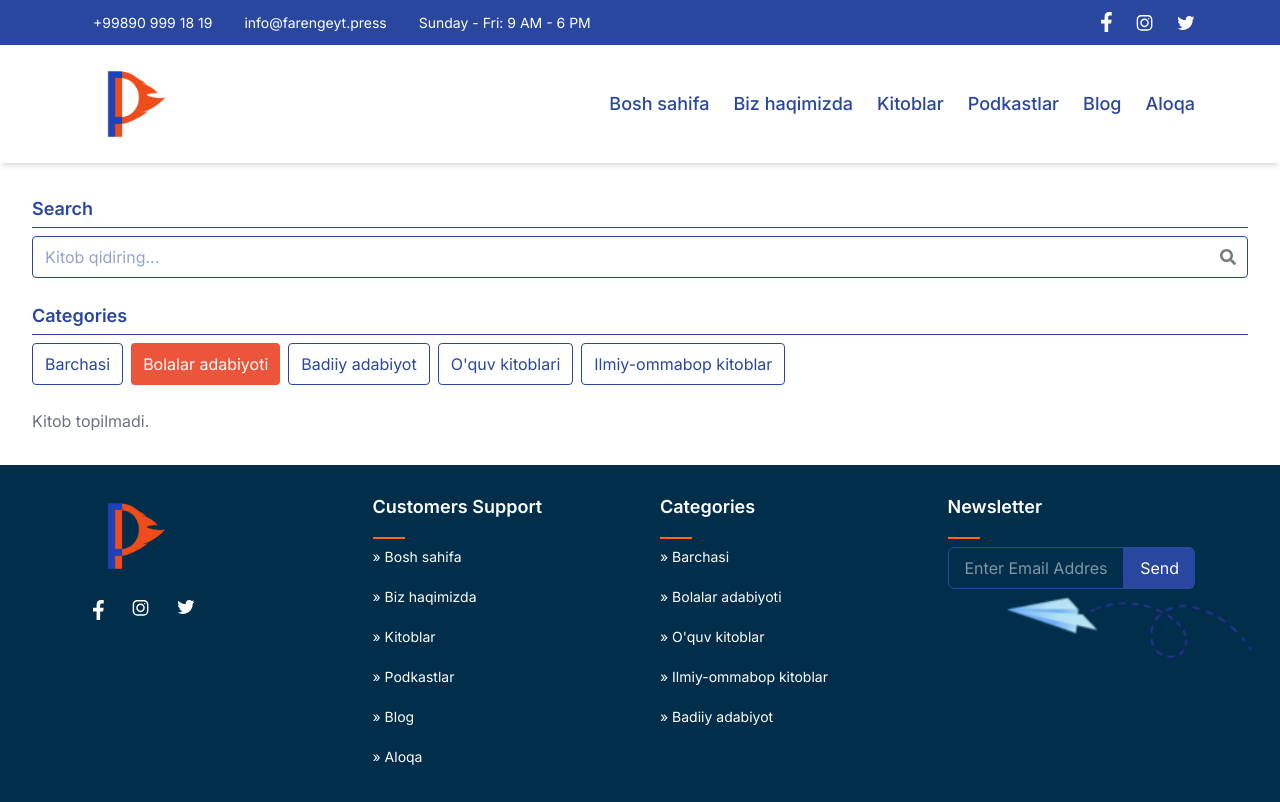
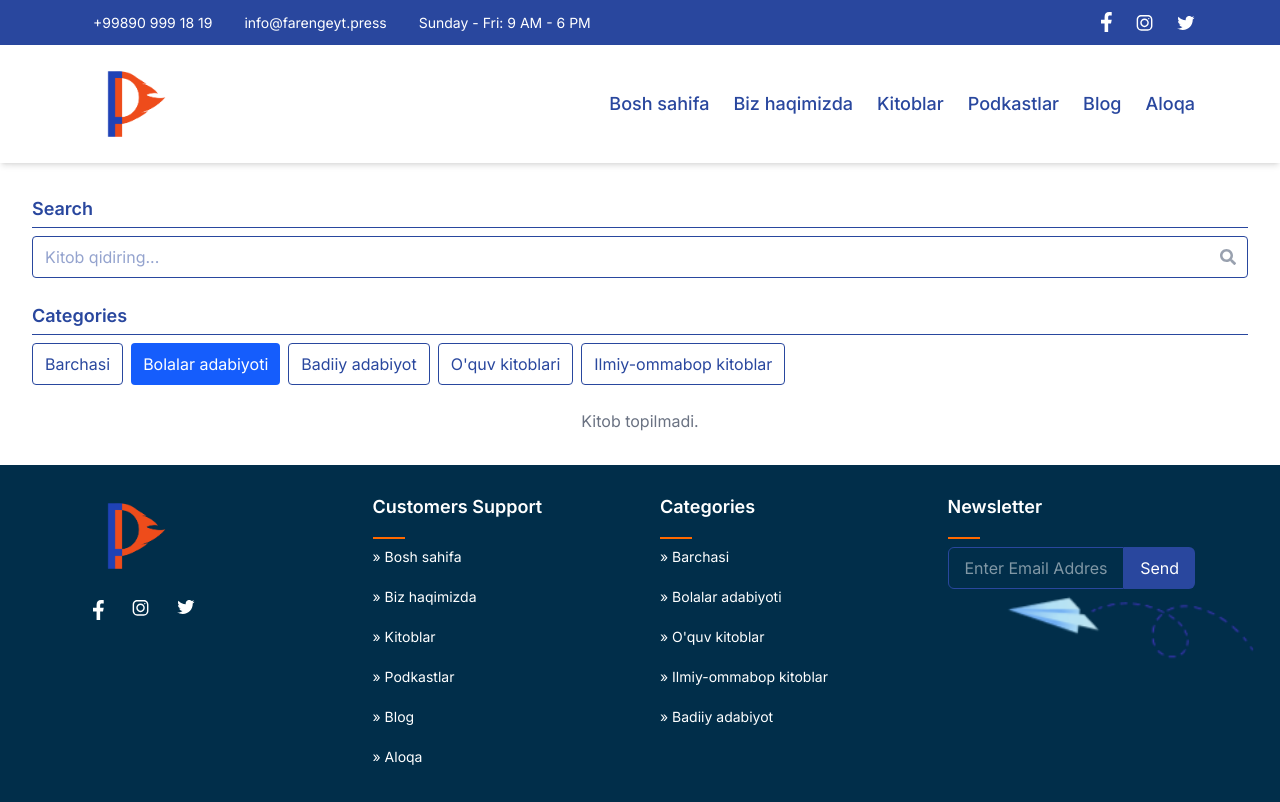
Before and after one commit to Guli-Alimova/farengeyt, a Next.js app: page /books in a window 1280 px wide. Both pictures are taken after a click on the button "Bolalar adabiyoti". Shown: the top 802 px of the page. Built offline with nearby package versions, Linux system fonts and the light colour scheme.

Commit message:
style:image edit

```diff
--- a/app/books/BooksClient.tsx
+++ b/app/books/BooksClient.tsx
@@ -1,68 +1,106 @@
 'use client';
 
-import { useEffect, useState } from 'react';
+import { useState, useEffect, useMemo } from 'react';
 import { FaSearch } from 'react-icons/fa';
-import BookCard from './BookCard';
-import { useSearchParams } from 'next/navigation';
+import Image from 'next/image';
+import Link from 'next/link';
 import books from "@/app/data/book.json";
 
-const categories = [
-  'Barchasi',
-  'Bolalar adabiyoti',
-  'Badiiy adabiyot',
-  "O'quv kitoblari",
-  'Ilmiy-ommabop kitoblar',
-];
+const categories = ['Barchasi', 'Bolalar adabiyoti', 'Badiiy adabiyot', "O'quv kitoblari", 'Ilmiy-ommabop kitoblar'];
 
-export default function BooksClient() {
+// Memoized BookCard component
+const BookCard = ({ id, image, title, subtitle, description }: {
+  id: number; image: string; title: string; subtitle?: string; description?: string;
+}) => (
+  <Link href={`/books/${id}`} className="block group">
+    <div className="bg-white rounded-lg shadow-md hover:shadow-lg transition-all duration-200 group-hover:scale-105">
+      <div className="aspect-[3/4] relative overflow-hidden rounded-t-lg">
+        <Image src={image} alt={title} fill className="object-cover" />
+      </div>
+      <div className="p-4">
+        <h3 className="font-semibold text-lg mb-1 line-clamp-2 group-hover:text-blue-600">
+          {title}
+        </h3>
+        {subtitle && <p className="text-gray-600 text-sm mb-2 line-clamp-1">{subtitle}</p>}
+        {description && <p className="text-gray-500 text-xs line-clamp-2">{description}</p>}
+      </div>
+    </div>
+  </Link>
+);
+
+// Loading skeleton
+const LoadingSkeleton = () => (
+  <div className="p-8 animate-pulse">
+    <div className="h-8 bg-gray-200 rounded w-48 mb-6"></div>
+    <div className="grid grid-cols-1 sm:grid-cols-2 md:grid-cols-3 lg:grid-cols-4 gap-6">
+      {Array.from({length: 8}, (_, i) => (
+        <div key={i} className="bg-white rounded-lg shadow-md">
+          <div className="aspect-[3/4] bg-gray-200 rounded-t-lg"></div>
+          <div className="p-4 space-y-2">
+            <div className="h-6 bg-gray-200 rounded"></div>
+            <div className="h-4 bg-gray-200 rounded w-20"></div>
+          </div>
+        </div>
+      ))}
+    </div>
+  </div>
+);
+
+export default function BooksPage() {
   const [searchTerm, setSearchTerm] = useState('');
   const [activeCategory, setActiveCategory] = useState(categories[0]);
-
-  const searchParams = useSearchParams();
-  const categoryParam = searchParams.get('category'); // URL'dan o'qish
+  const [mounted, setMounted] = useState(false);
 
   useEffect(() => {
+    setMounted(true);
+    // URL'dan category o'qish
+    const params = new URLSearchParams(window.location.search);
+    const categoryParam = params.get('category');
     if (categoryParam && categories.includes(categoryParam)) {
-      setActiveCategory(categoryParam); // Active holatga qo'yish
+      setActiveCategory(categoryParam);
     }
-  }, [categoryParam]);
+  }, []);
 
-  // Filterlash logikasi
-  const filteredBooks = books.filter((book) => {
-    const matchesCategory = activeCategory === 'Barchasi' || book.category === activeCategory;
-    const matchesSearch = book.title.toLowerCase().includes(searchTerm.toLowerCase());
-    return matchesCategory && matchesSearch;
-  });
+  // Memoized filtered books
+  const filteredBooks = useMemo(() =>
+    books.filter(book => {
+      const matchesCategory = activeCategory === 'Barchasi' || book.category === activeCategory;
+      const matchesSearch = book.title.toLowerCase().includes(searchTerm.toLowerCase());
+      return matchesCategory && matchesSearch;
+    }), [activeCategory, searchTerm]
+  );
+
+  if (!mounted) return <LoadingSkeleton />;
 
   return (
     <div className="p-8">
-      {/* Qidiruv */}
+      {/* Search */}
       <div className="mb-6">
-        <h2 className="text-lg font-semibold mb-2 border-b pb-1 text-primary">Search</h2>
+        <h2 className="text-lg font-semibold mb-2 border-b pb-1">Search</h2>
         <div className="relative">
           <input
             type="text"
             placeholder="Kitob qidiring..."
             value={searchTerm}
-            onChange={(e) => setSearchTerm(e.target.value)}
-            className="w-full border rounded px-3 py-2 pr-10"
+            onChange={e => setSearchTerm(e.target.value)}
+            className="w-full border rounded px-3 py-2 pr-10 focus:outline-none focus:ring-2 focus:ring-blue-500"
           />
-          <FaSearch className="absolute right-3 top-1/2 transform -translate-y-1/2 text-silver" />
+          <FaSearch className="absolute right-3 top-1/2 transform -translate-y-1/2 text-gray-400" />
         </div>
       </div>
 
-      {/* Kategoriyalar */}
+      {/* Categories */}
       <div className="mb-6">
-        <h2 className="text-lg font-semibold mb-2 border-b pb-1 text-primary">Categories</h2>
+        <h2 className="text-lg font-semibold mb-2 border-b pb-1">Categories</h2>
         <div className="flex flex-wrap gap-2">
-          {categories.map((category) => (
+          {categories.map(category => (
             <button
               key={category}
               onClick={() => setActiveCategory(category)}
-              className={`px-3 py-2 rounded ${
+              className={`px-3 py-2 rounded transition-colors ${
                 activeCategory === category
-                  ? 'bg-secondary text-white'
-                  : 'bg-white border text-primary'
+                  ? 'bg-blue-600 text-white'
+                  : 'bg-white border hover:bg-gray-50'
               }`}
             >
               {category}
@@ -71,20 +109,13 @@ export default function BooksClient() {
         </div>
       </div>
 
-      {/* Kitoblar ro'yxati */}
+      {/* Books Grid */}
       {filteredBooks.length === 0 ? (
-        <p className="text-gray-500 mt-4">Kitob topilmadi.</p>
+        <p className="text-gray-500 mt-4 text-center">Kitob topilmadi.</p>
       ) : (
-        <div className="grid grid-cols-1 sm:grid-cols-2 md:grid-cols-3 lg:grid-cols-4 gap-6 mt-6">
-          {filteredBooks.map((book) => (
-            <BookCard
-              key={book.id}
-              id={book.id}
-              image={book.image}
-              title={book.title}
-              subtitle={book.subtitle}
-              description={book.description}
-            />
+        <div className="grid grid-cols-1 sm:grid-cols-2 md:grid-cols-3 lg:grid-cols-4 gap-6">
+          {filteredBooks.map(book => (
+            <BookCard key={book.id} {...book} />
           ))}
         </div>
       )}
--- a/app/books/BooksContent.tsx
+++ /dev/null
@@ -1,92 +0,0 @@
-'use client';
-
-import { useEffect, useState } from 'react';
-import { FaSearch } from 'react-icons/fa';
-import BookCard from './BookCard';
-import { useSearchParams } from 'next/navigation';
-import books from "@/app/data/book.json";
-
-const categories = [
-  'Barchasi',
-  'Bolalar adabiyoti',
-  'Badiiy adabiyot',
-  "O'quv kitoblari",
-  'Ilmiy-ommabop kitoblar',
-];
-
-export default function BooksContent() {
-  const [searchTerm, setSearchTerm] = useState('');
-  const [activeCategory, setActiveCategory] = useState(categories[0]);
-
-  const searchParams = useSearchParams();
-  const categoryParam = searchParams.get('category');
-
-  useEffect(() => {
-    if (categoryParam && categories.includes(categoryParam)) {
-      setActiveCategory(categoryParam);
-    }
-  }, [categoryParam]);
-
-  const filteredBooks = books.filter((book) => {
-    const matchesCategory = activeCategory === 'Barchasi' || book.category === activeCategory;
-    const matchesSearch = book.title.toLowerCase().includes(searchTerm.toLowerCase());
-    return matchesCategory && matchesSearch;
-  });
-
-  return (
-    <div className="p-8">
-      {/* Qidiruv */}
-      <div className="mb-6">
-        <h2 className="text-lg font-semibold mb-2 border-b pb-1 text-primary">Search</h2>
-        <div className="relative">
-          <input
-            type="text"
-            placeholder="Kitob qidiring..."
-            value={searchTerm}
-            onChange={(e) => setSearchTerm(e.target.value)}
-            className="w-full border rounded px-3 py-2 pr-10"
-          />
-          <FaSearch className="absolute right-3 top-1/2 transform -translate-y-1/2 text-silver" />
-        </div>
-      </div>
-
-      {/* Kategoriyalar */}
-      <div className="mb-6">
-        <h2 className="text-lg font-semibold mb-2 border-b pb-1 text-primary">Categories</h2>
-        <div className="flex flex-wrap gap-2">
-          {categories.map((category) => (
-            <button
-              key={category}
-              onClick={() => setActiveCategory(category)}
-              className={`px-3 py-2 rounded ${
-                activeCategory === category
-                  ? 'bg-secondary text-white'
-                  : 'bg-white border text-primary'
-              }`}
-            >
-              {category}
-            </button>
-          ))}
-        </div>
-      </div>
-
-      {/* Kitoblar ro'yxati */}
-      {filteredBooks.length === 0 ? (
-        <p className="text-gray-500 mt-4">Kitob topilmadi.</p>
-      ) : (
-        <div className="grid grid-cols-1 sm:grid-cols-2 md:grid-cols-3 lg:grid-cols-4 gap-6 mt-6">
-          {filteredBooks.map((book) => (
-            <BookCard
-              key={book.id}
-              id={book.id}
-              image={book.image}
-              title={book.title}
-              subtitle={book.subtitle}
-              description={book.description}
-            />
-          ))}
-        </div>
-      )}
-    </div>
-  );
-}
--- a/app/data/book.json
+++ b/app/data/book.json
@@ -1,7 +1,7 @@
 [
   {
     "id": 1,
-    "image": "/images/Pul.jpg",
+    "image": "/images/PUL.jpg",
     "title": "Pul",
     "category": "O'quv kitoblar",
     "subtitle": "Boshlang'ich saboqlar",
@@ -11,7 +11,7 @@
     "format": "Qattiq qoplamli",
     "language": "O'zbek tili",
     "country": "O'zbekiston",
-    "gallery": ["/books/book.png"],
+    "gallery": ["/books/PUL.jpg"],
     "hamkor": "/images/Anorbank_mini.png"
   },
   {
--- a/components/FeaturedBook/FeaturedBooks.tsx
+++ b/components/FeaturedBook/FeaturedBooks.tsx
@@ -12,7 +12,7 @@ import FeaturedBookCard from './FeaturedBookCard';
 const books = [
   {
     id: 1,
-    image: '/images/Pul.jpg',
+    image: '/images/PUL.jpg',
     title: 'Pul',
     category:"O'quv kitoblar",
     subtitle:"Boshlang'ich saboqlar"
--- a/next.config.ts
+++ b/next.config.ts
@@ -1,9 +1,11 @@
 /** @type {import('next').NextConfig} */
 const nextConfig = {
-  // Force dynamic rendering for pages using useSearchParams
   experimental: {
+    // Bu Next.js 15 uchun zarur
     missingSuspenseWithCSRBailout: false,
-  }
+  },
+  // Agar hali ham muammo bo'lsa, bu qo'shing
+  output: 'export' // yoki 'standalone'
 }
 
 module.exports = nextConfig
--- a/package.json
+++ b/package.json
@@ -9,6 +9,7 @@
     "lint": "next lint"
   },
   "dependencies": {
+    "@next/bundle-analyzer": "^15.4.6",
     "firebase": "^11.7.1",
     "next": "^15.4.2",
     "react": "^19.0.0",
```
Also changed, not shown: 1 other file (tests, documents, lock files or other folders).
